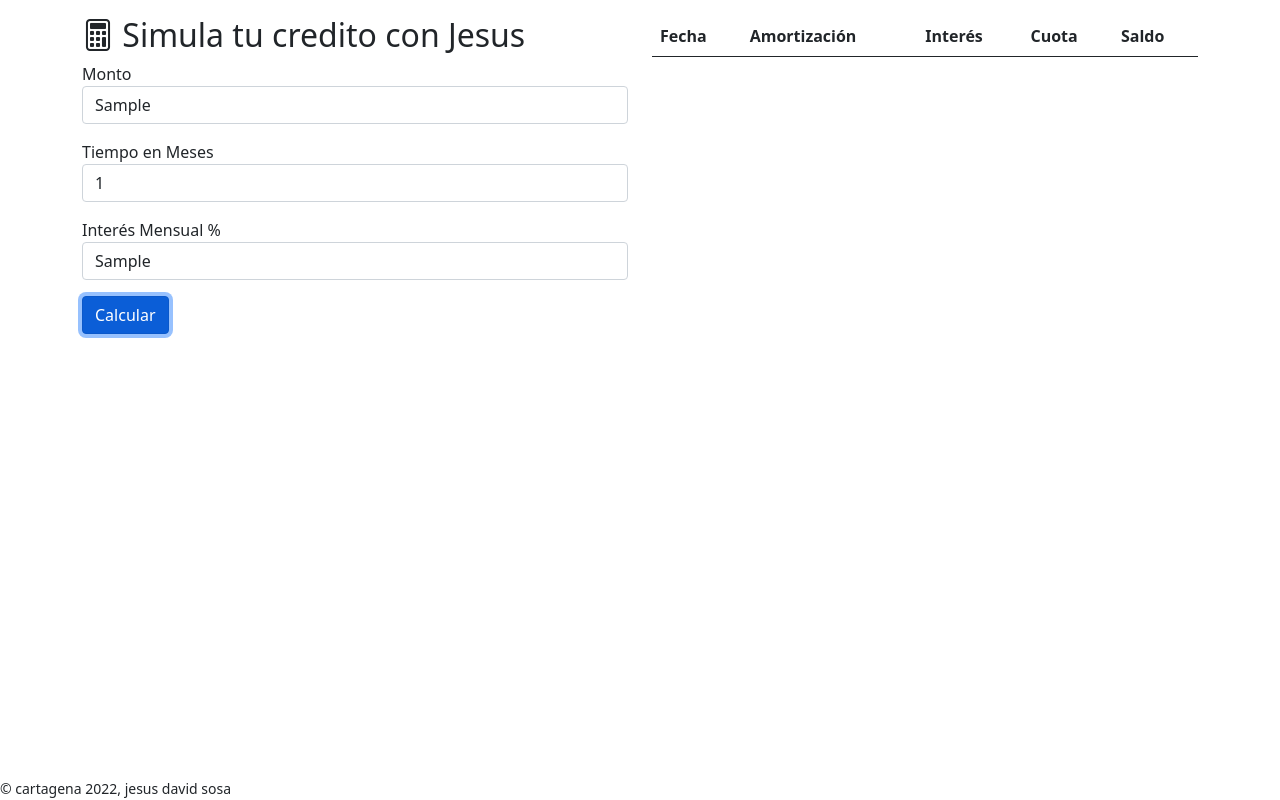
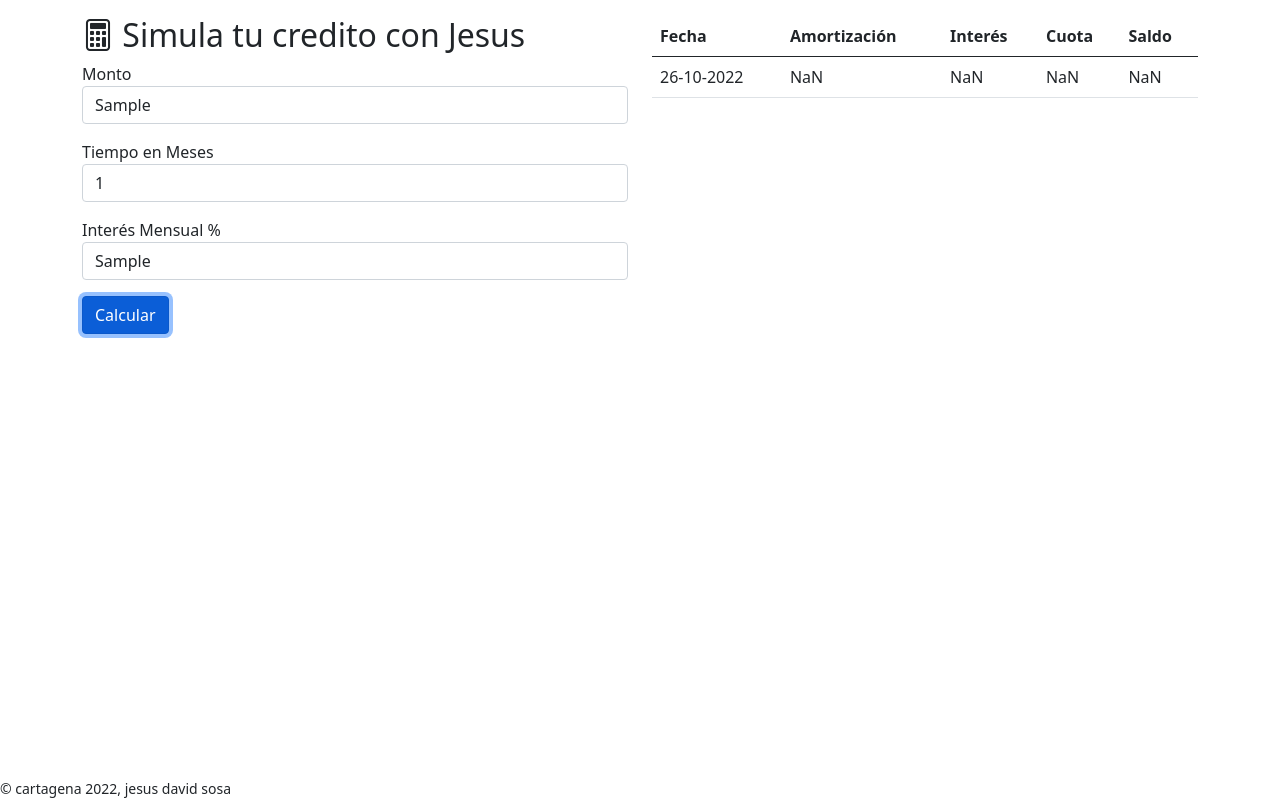
Before and after one commit to gabrieljesus2017/proyecto-javascript, a plain HTML site: page index.html in a window 1280 px wide. Both pictures are taken after typing "Sample", "Sample" into the empty fields and a click on the button "Calcular". Drawn offline with nearby package versions, Linux system fonts and the light colour scheme; files whose address does not match are found by name.

Commit message:
Update index.html

```diff
--- a/index.html
+++ b/index.html
@@ -58,7 +58,55 @@
         <small>&copy; cartagena 2022, jesus david sosa</small>
     </div>
 
-    <script src="./proyecto final/main.js"></script>
+    <script>
+    const monto = document.getElementById('monto');
+const tiempo = document.getElementById('tiempo');
+const interes = document.getElementById('interes');
+const btnCalcular = document.getElementById('btnCalcular');
+const alerta = document.getElementById('alert-error');
+const llenarTabla = document.querySelector('#lista-tabla tbody')
+
+btnCalcular.addEventListener('click', () => {
+    if (monto.value === '' || tiempo.value === '' || interes.value === '') {
+        alerta.hidden = false;
+        setTimeout(() => {
+            alerta.hidden = true;
+        }, 2000);
+    } else {
+        calcularCronograma(monto.value, interes.value, tiempo.value);
+    }
+})
+
+function calcularCronograma(monto, interes, tiempo) {
+
+    while(llenarTabla.firstChild) {
+        llenarTabla.removeChild(llenarTabla.firstChild);
+    }
+
+    let mesActual = dayjs().add(1, 'month');
+    let amortizacionConstante, pagoInteres, cuota;
+    amortizacionConstante = monto / tiempo;
+    for (let i = 1; i <= tiempo; i++) {
+        pagoInteres = monto * (interes / 100);
+        cuota = amortizacionConstante + pagoInteres;
+        monto = monto - amortizacionConstante;
+
+        let fecha = mesActual.format('DD-MM-YYYY');
+        mesActual = mesActual.add(1, 'month');
+
+        const row = document.createElement('tr');
+        row.innerHTML = `
+            <td>${fecha}</td>
+            <td>${amortizacionConstante.toFixed(2)}</td>
+            <td>${pagoInteres.toFixed(2)}</td>
+            <td>${cuota.toFixed(2)}</td>
+            <td>${monto.toFixed(2)}</td>
+        `;
+        llenarTabla.appendChild(row);
+
+    }
+}
+    </script>
     <script src="./proyecto final/libreria/libreria.js"></script>
 
     <!-- Option 1: Bootstrap Bundle with Popper -->
```
